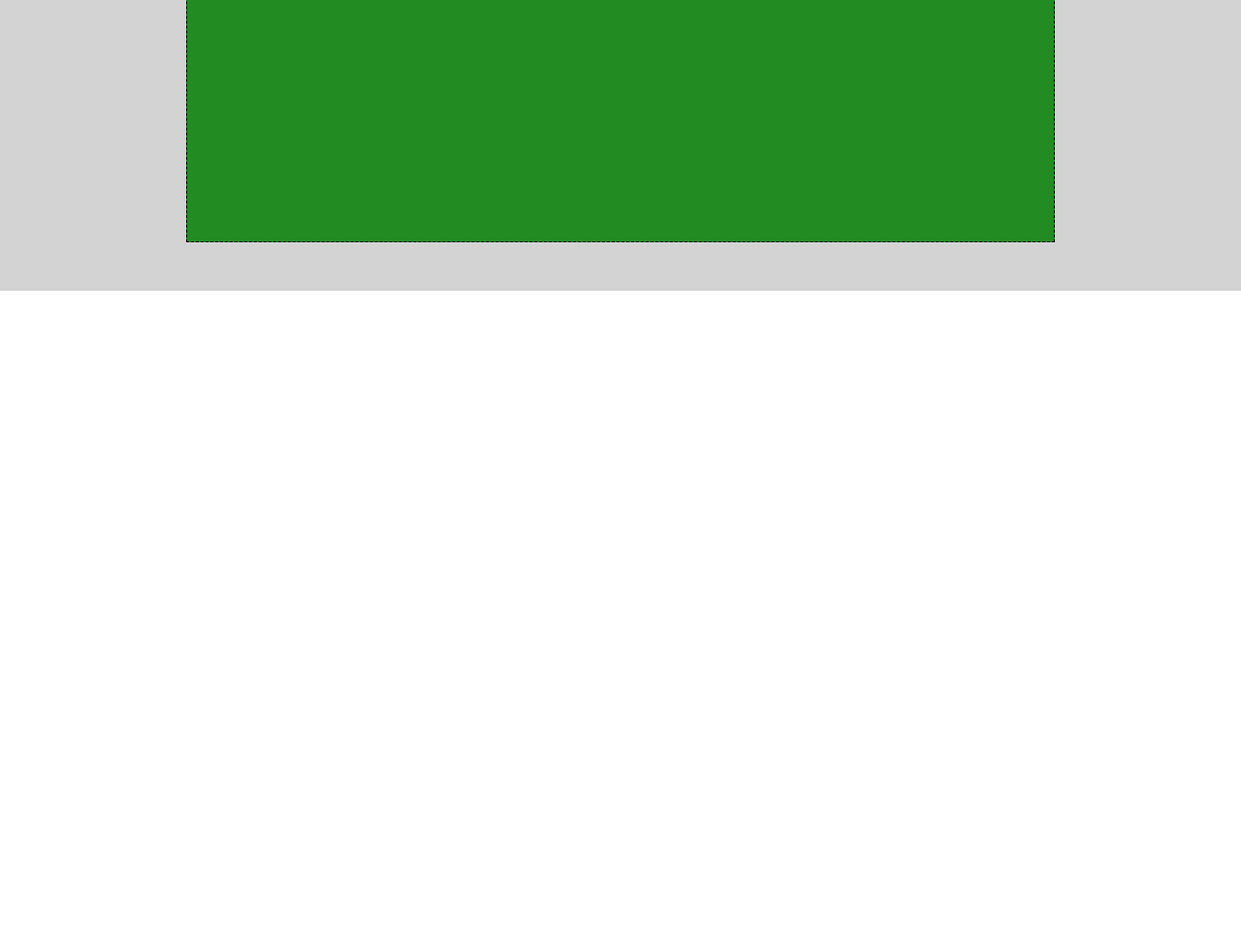
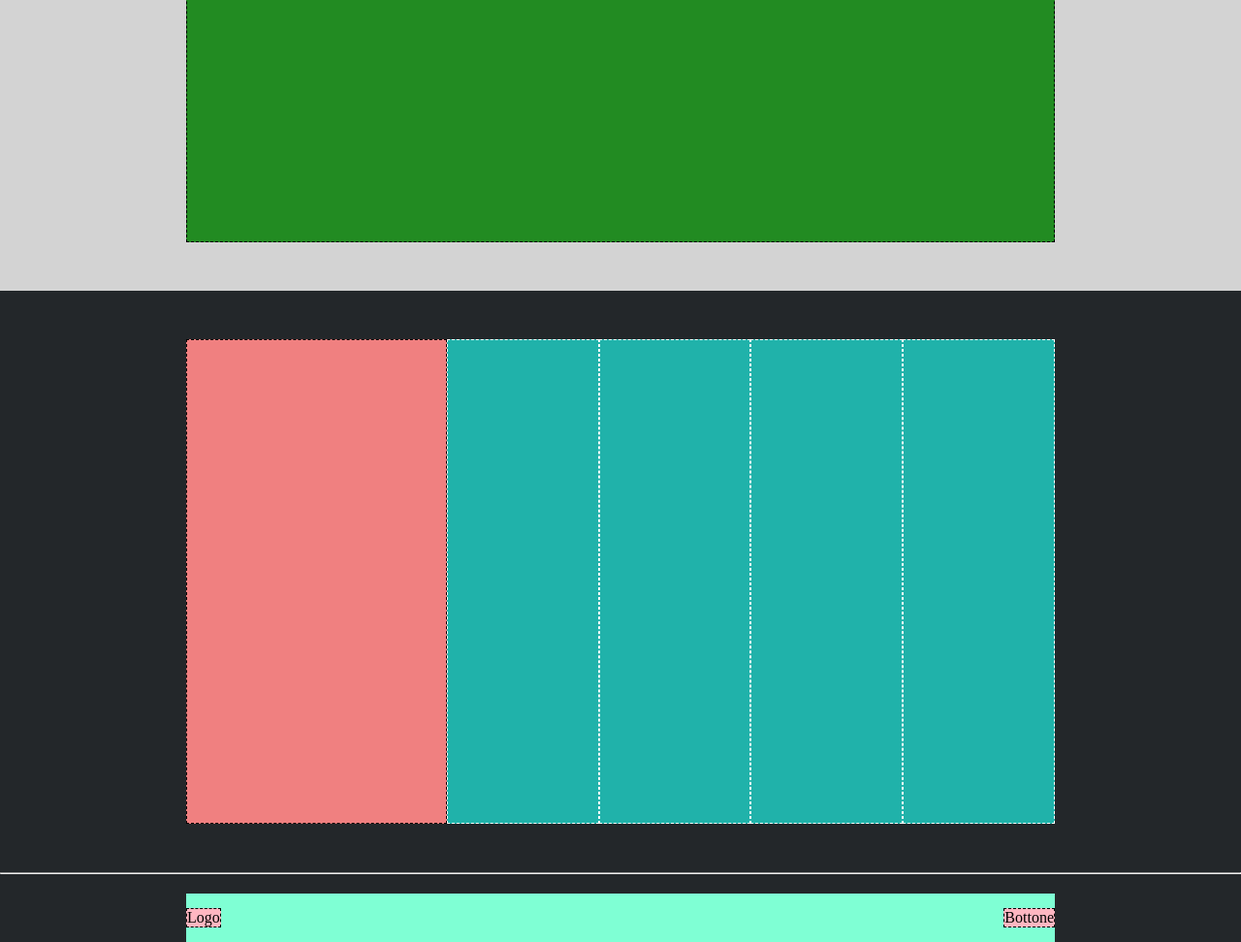
Before and after one commit to PapiMatteo/htmlcss-struttura-discord, a plain HTML site: page index.html in a window 1280 px wide. Shown: the part 2540-3512 px from the top of the page at 97% size. Before the commit the page ends 2840 px from the top, so only its background shows below. Drawn offline with Linux system fonts and the light colour scheme.

Commit message:
add: footer

```diff
--- a/css/style.css
+++ b/css/style.css
@@ -138,3 +138,53 @@ li {
     min-height: 800px;
     background-color: #228b22;
 }
+
+/* FOOTER */
+
+.footer-bg {
+    background-color: #23272a;
+    min-height: 600px;
+    padding-top: 50px;
+}
+
+.f-col1 {
+    width: 30%;
+    min-height: 500px;
+    background-color: #f08080;
+}
+
+.f-col2 {
+    width: 70%;
+    min-height: 500px;
+    background-color: #20b2aa;
+}
+
+.f-in-col {
+    border: 1px dashed white;
+    width: calc(100% / 4);
+}
+
+hr {
+    color: white;
+}
+
+.footer-bar {
+    padding-top: 50px;
+}
+
+.f-flex-bg {
+    background-color: #7fffd4;
+}
+
+.low-f-col {
+    border: 1px dashed black;
+    background-color: #ffb6c1;
+}
+.f-flex-cont{
+    min-height: 50px;
+    margin-top: 20px;
+    display: flex;
+    justify-content: space-between;
+    align-items: center;
+
+}
--- a/index.html
+++ b/index.html
@@ -75,6 +75,28 @@
     <!-- /Content -->
 
     <!-- Footer -->
+    <section class="footer-bg">
+        <div class="sect-container flex">
+            <div class="f-col1 border"></div>
+            <div class="f-col2 flex">
+                <div class="f-in-col"></div>
+                <div class="f-in-col"></div>
+                <div class="f-in-col"></div>
+                <div class="f-in-col"></div>
+            </div>
+        </div>
+        <div class="footer-bar">
+            <hr>
+            <div class="sect-container">
+                <div class="f-flex-cont f-flex-bg">
+                    <div class="low-f-col">Logo</div>
+                    <div class="low-f-col">Bottone</div>
+
+                </div>
+            </div>
+        </div>
+    </section>
+
     <!-- /Footer -->
 
 </body>
```
